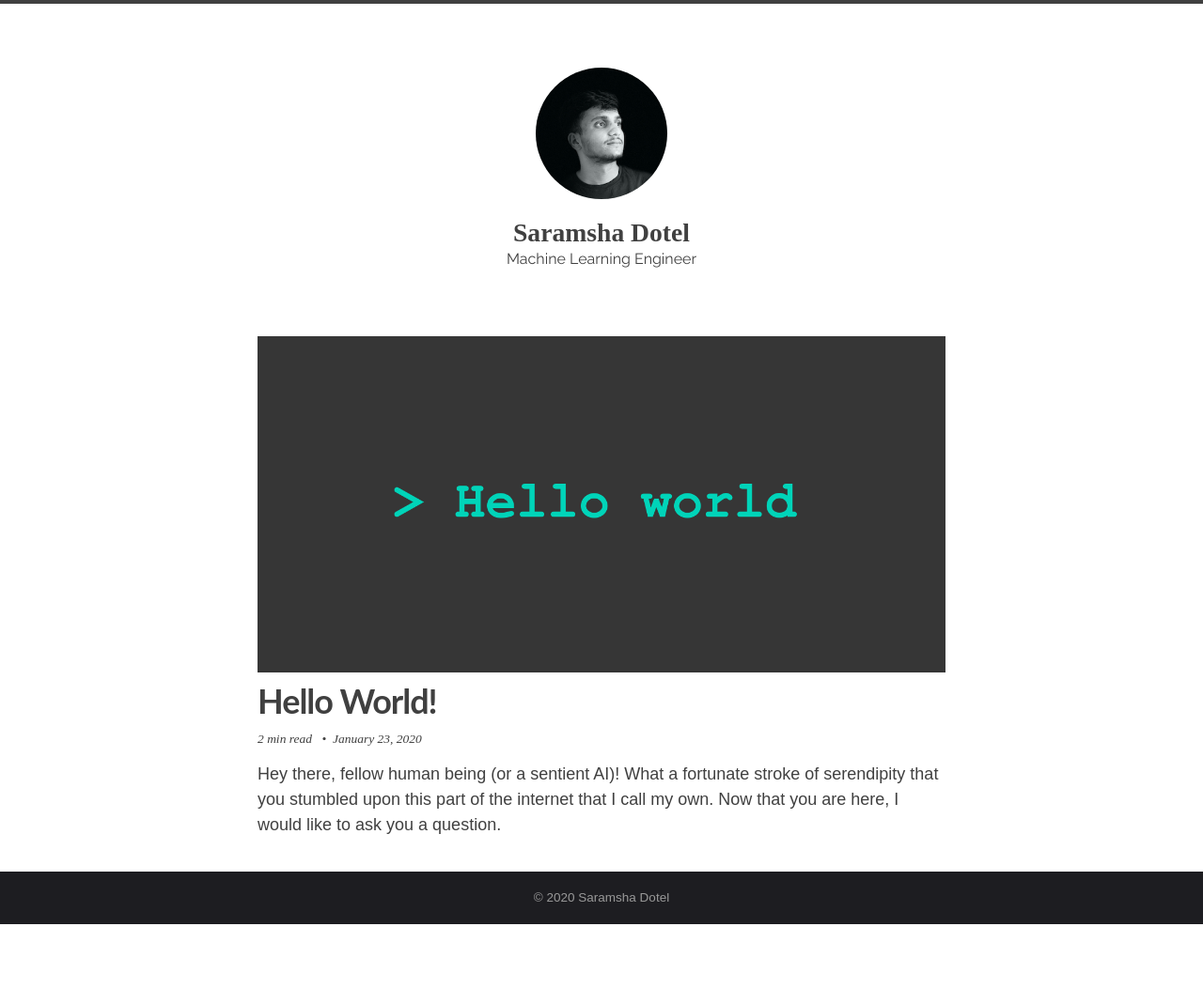
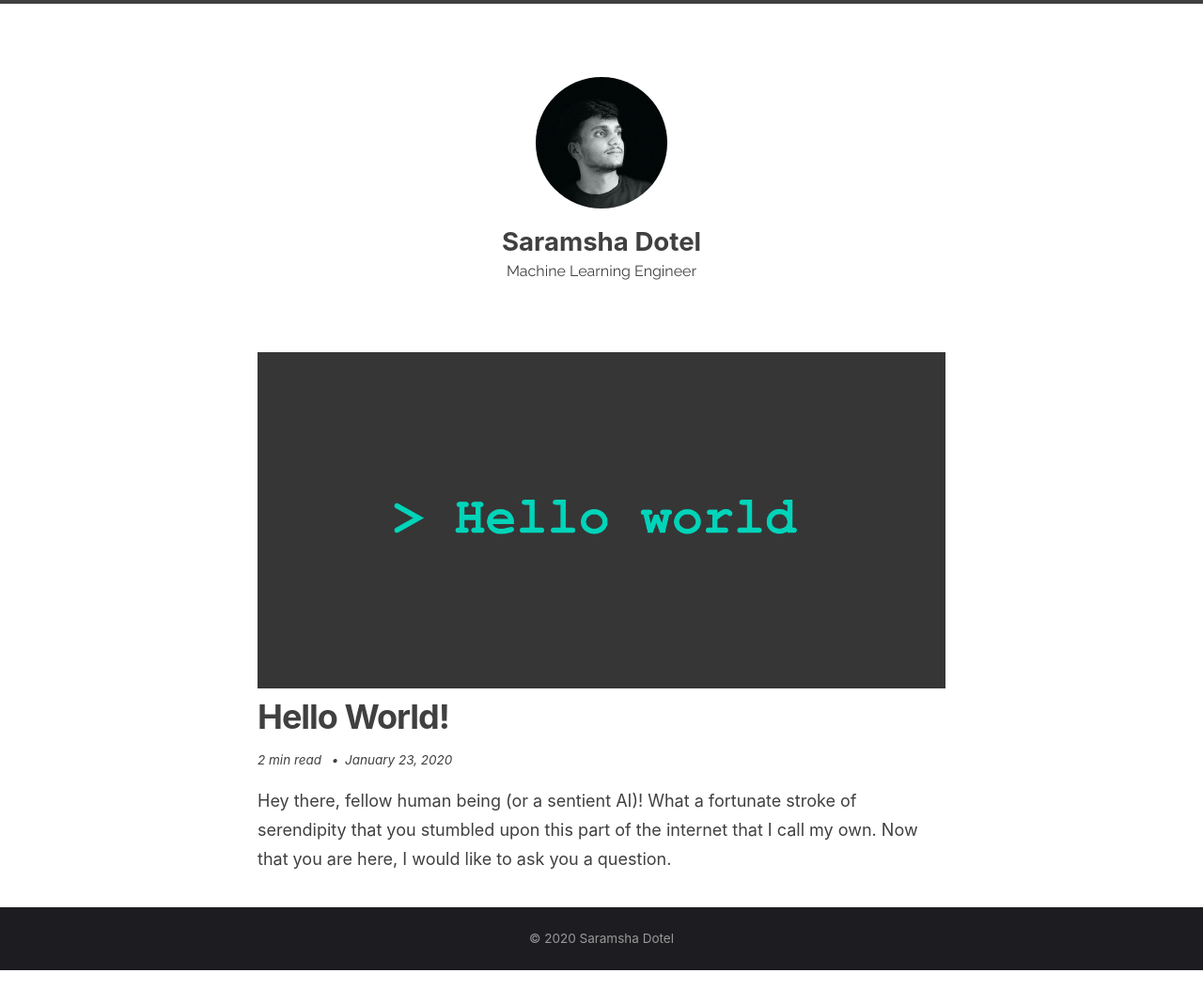
Before and after one commit to dotel-saramsz/dotel-saramsz.github.io, a Jekyll site: the page built from index.html, in a window 1280 px wide. Shown: the whole page at 94% size. Built offline with Jekyll 4.4.1, drawn with Linux system fonts in a browser that asks for light colours; nearby versions of some CDN libraries; the list of posts is cut into pages by our own code; before the commit the page ends 1020 px from its top, so only the background shows below that.

Commit message:
Change font to Segoa UI and increase line-height to 1.7em

```diff
--- a/_sass/so-simple/_reset.scss
+++ b/_sass/so-simple/_reset.scss
@@ -31,7 +31,7 @@ html {
 
 body {
   margin: 0;
-  line-height: 1.5;
+  line-height: 1.7em;
 }
 
 /**
--- a/assets/css/abouthead.css
+++ b/assets/css/abouthead.css
@@ -2,7 +2,7 @@
 
 }
 
-.about-img { width: 80px; height: 80px; border: 5px solid; border-radius: 80px; border-color: #252a34; }
+.about-img { width: 80px; height: 80px; border-radius: 80px; border-color: #252a34; }
 @media screen and (min-width: 340px) { .about-img { width: 120px; height: 120px; border-radius: 120px; } }
 @media screen and (min-width: 640px) { .about-img { width: 140px; height: 140px; border-radius: 140px; } }
 @media screen and (min-width: 1280px) { .about-img { width: 200px; height: 200px; border-radius: 200px; } }
--- a/assets/css/main.scss
+++ b/assets/css/main.scss
@@ -5,16 +5,16 @@ sitemap: false
 
 @charset "utf-8";
 
-$serif-font-family: 'Roboto Slab', serif;
-$sans-serif-font-family: 'Montserrat', sans-serif;
+// $serif-font-family: 'Roboto Slab', serif;
+$sans-serif-font-family: BlinkMacSystemFont, "Segoe UI", Roboto, Oxygen, Ubuntu, Cantarell, "Fira Sans", "Droid Sans", "Helvetica Neue", Arial, sans-serif;
 $monospace-font-family: Menlo, Consolas, Monaco, "Courier New", Courier,
   monospace;
 
 $base-font-family: $sans-serif-font-family;
-$headline-font-family: $serif-font-family;
-$title-font-family: 'Lato', sans-serif;
+$headline-font-family: $sans-serif-font-family;
+$title-font-family: $sans-serif-font-family;
 $description-font-family: $sans-serif-font-family;
-$meta-font-family: $serif-font-family;
+$meta-font-family: $sans-serif-font-family;
 $subtitle-font-family: 'Raleway', sans-serif;
 
 @import "so-simple";
```
